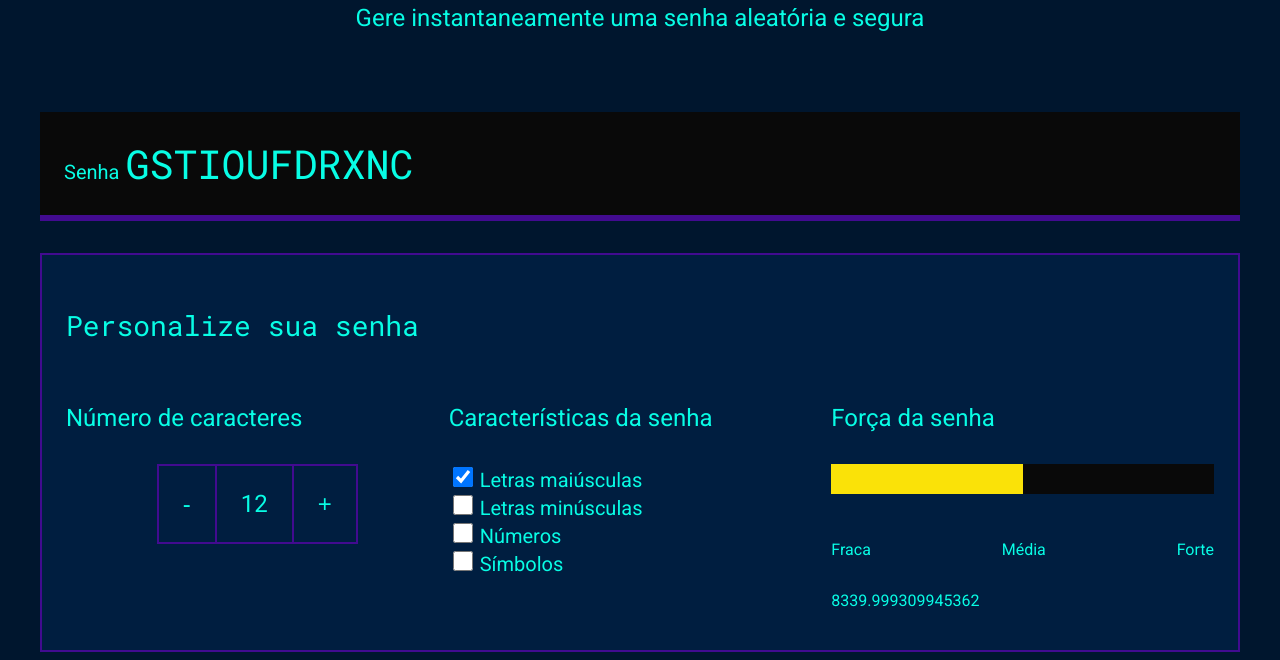
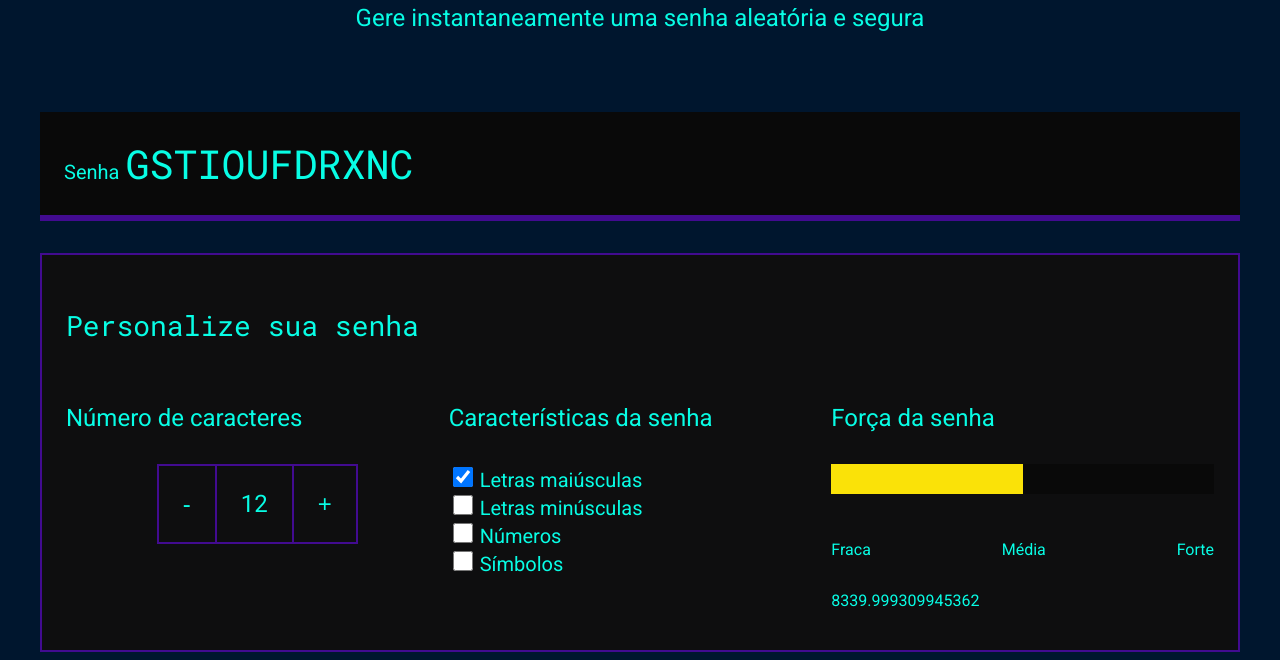
Before and after one commit to joaodelas6901/joaodelas6901part2, a plain HTML site: page index.html in a window 1280 px wide. Shown: the part 214-874 px from the top of the page. Drawn offline with Linux system fonts and the light colour scheme.

Commit message:
kkkkkkkkk

```diff
--- a/style.css
+++ b/style.css
@@ -5,7 +5,7 @@
     --branco: rgb(8, 253, 229);
     --cor-de-fundo: #00162E;
     --fundo-senha: #090909;
-    --fundo-texto: #001E40;
+    --fundo-texto: #0e0e0f;
     --borda: #420b90;
     --roboto: 'Roboto', sans-serif;
     --roboto-mono: 'Roboto Mono', monospace;
```
